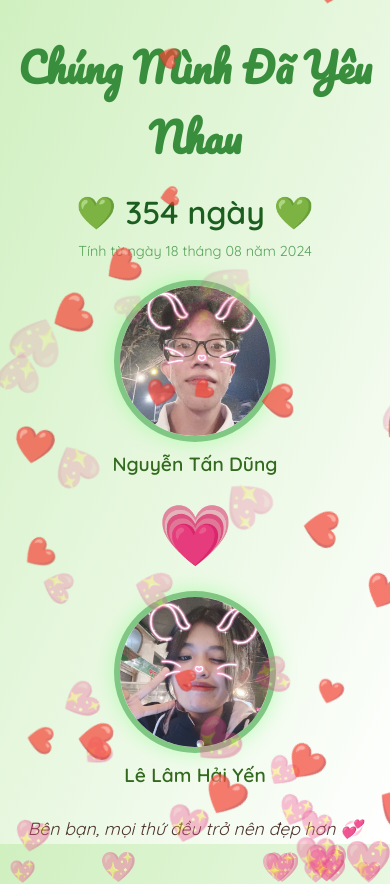
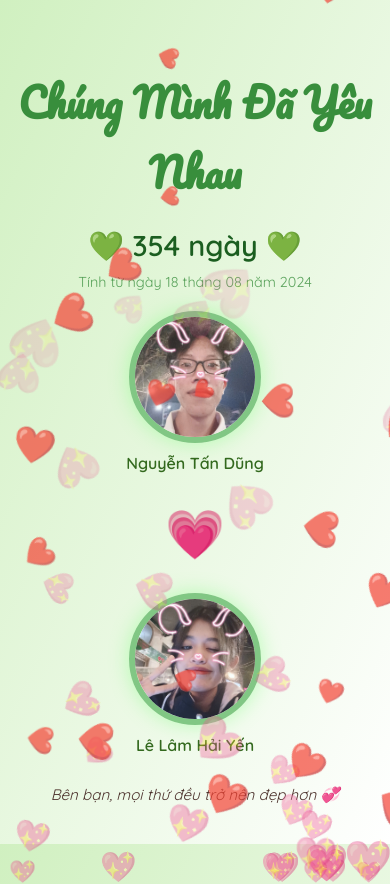
Before and after one commit to yanwebsite/diemngayyeu, a plain HTML site: page index.html in a window 390 px wide. Shown: the top 884 px of the page. Drawn offline with Linux system fonts and the light colour scheme.

Commit message:
Add files via upload

```diff
--- a/index.html
+++ b/index.html
@@ -148,10 +148,44 @@
       display: none;
     }
 
-    @media (max-width: 600px) {
-      .days { font-size: 2em; }
-      .couple { flex-direction: column; gap: 20px; }
-    }
+@media (max-width: 600px) {
+  .days {
+    font-size: 1.8em;
+  }
+
+  .since-date {
+    font-size: 0.9em;
+  }
+
+  .couple {
+    flex-direction: column;
+    gap: 20px;
+  }
+
+  .heart {
+    font-size: 48px;
+    margin: 10px 0;
+  }
+
+  .photo {
+    width: 120px;
+    height: 120px;
+  }
+
+  .name {
+    font-size: 1em;
+  }
+
+  .quote {
+    font-size: 0.95em;
+    padding: 0 10px;
+  }
+
+  iframe {
+    height: 100px !important;
+  }
+}
+
     .since-date {
   font-size: 0.9em;
   color: #388e3c;
```
